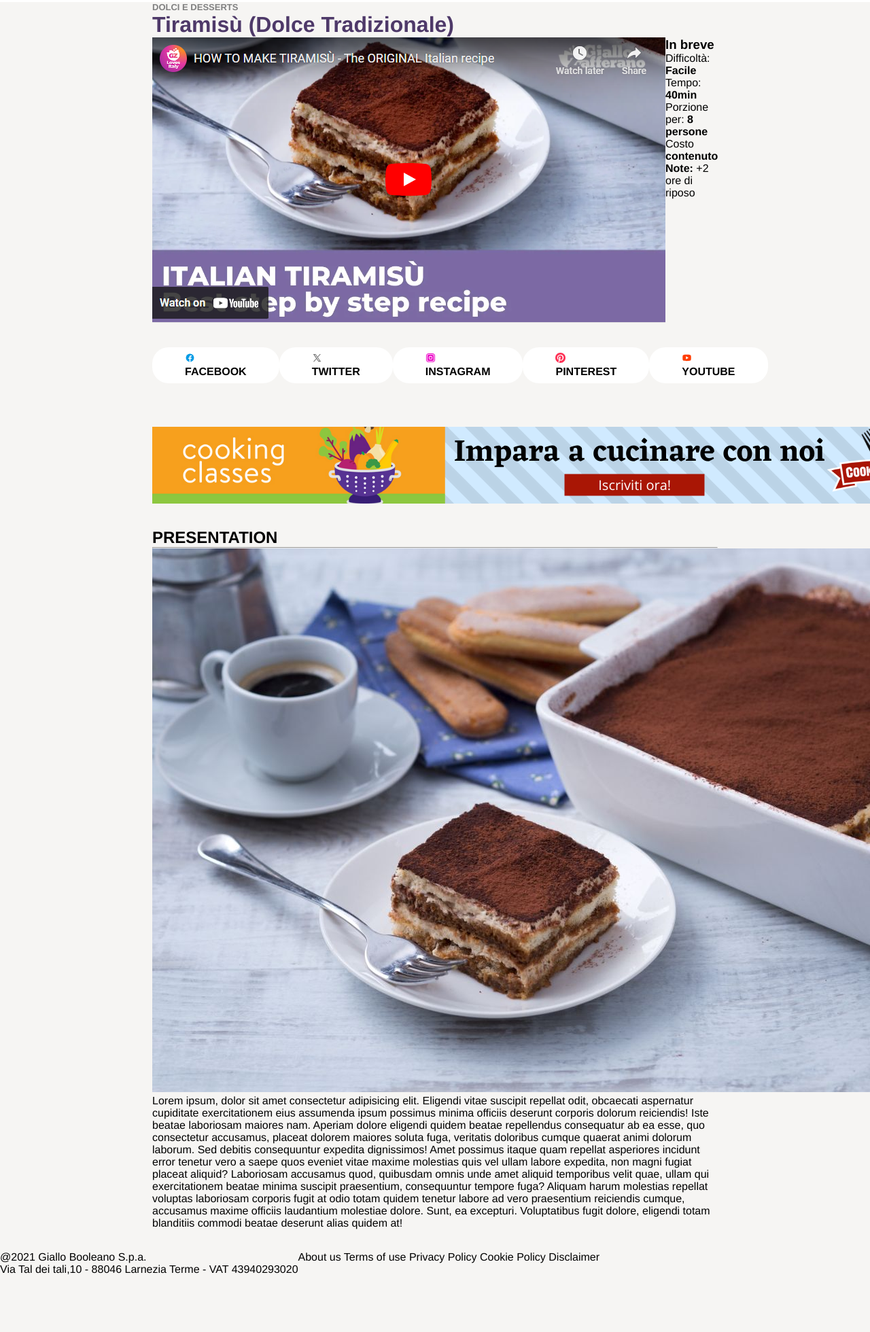
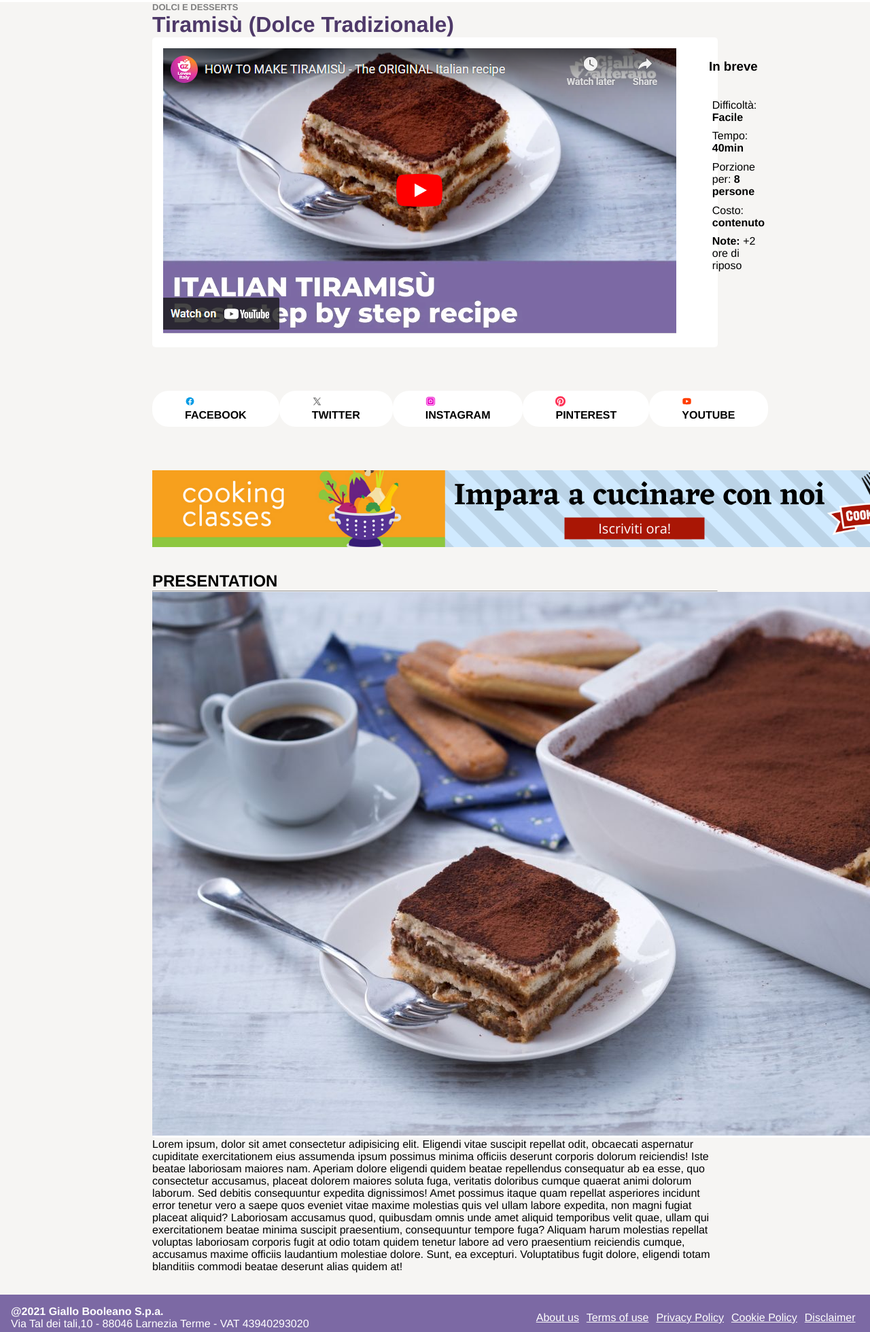
Before and after one commit to ViktorJoseCentonza/htmlcss-responsive-layout, a plain HTML site: page index.html in a window 1280 px wide. Shown: the part 35-1995 px from the top of the page at 68% size. Before the commit the page ends 1944 px from the top, so only its background shows below. Drawn offline with Linux system fonts and the light colour scheme.

Commit message:
add footer style

```diff
--- a/assets/css/style.css
+++ b/assets/css/style.css
@@ -53,6 +53,11 @@ section {
 /* #region debug */
 
 .debug {
+
+    * {
+        border: 2px dotted green;
+    }
+
     header {
         background-color: red;
 
@@ -73,8 +78,16 @@ section {
     footer {
         background-color: orange;
 
-        * {
-            background-color: lightcoral;
+        section {
+            background-color: orange;
+
+            div {
+                background-color: red;
+
+                a {
+                    background-color: black;
+                }
+            }
         }
     }
 }
@@ -117,17 +130,53 @@ main {
         }
 
         container {
+            background-color: var(--secondary-color);
+            border-radius: 0.3rem;
+
             div {
                 flex-direction: column;
+                padding: 1rem;
+
+                span {
+                    padding: 0.3rem;
+                }
 
             }
         }
     }
 }
 
+
+
 /*#endregion main*/
 
 /*#region footer*/
+
+footer {
+    section {
+        color: var(--secondary-color);
+        background-color: var(--main-color);
+
+        justify-content: space-between;
+        align-items: center;
+        padding: 1rem;
+
+        div {
+            justify-content: space-around;
+            flex-grow: 6;
+
+            a {
+                text-decoration: underline;
+            }
+
+            &:last-child {
+                flex-grow: 1;
+            }
+        }
+
+    }
+}
+
 /*#endregion footer*/
 
 /*#region mediaqueries*/
--- a/index.html
+++ b/index.html
@@ -8,14 +8,14 @@
     <link rel="stylesheet" href="assets/css/style.css">
 </head>
 
-<body class="">
+<body class="debu">
 
     <header>
         <h1>Giallo Booleano</h1>
     </header>
     <main>
 
-        <section>
+        <section id="top-content">
             <div>
                 <h4>DOLCI E DESSERTS</h4>
                 <H1>Tiramisù (Dolce Tradizionale)</H1>
@@ -29,27 +29,19 @@
                     </div>
 
                     <div class="d-flex">
-                        <span>Difficoltà:
-                            <span><b>Facile</b> </span>
-                        </span>
-                        <span>Tempo:
-                            <span><b>40min </b></span>
-                        </span>
-                        <span>Porzione per:
-                            <span><b>8 persone </b></span>
-                        </span>
-                        <span>Costo
-                            <span><b>contenuto</b> </span>
-                        </span>
-                        <span><b>Note:</b>
-                            <span>+2 ore di riposo </span>
-                        </span>
+                        <span>Difficoltà:<b> Facile</b></span>
+                        <span>Tempo:<b> 40min</b></span>
+                        <span>Porzione per:<b> 8 persone</b></span>
+                        <span>Costo:<b> contenuto</b></span>
+                        <span><b>Note:</b> +2 ore di riposo</span>
                     </div>
 
                 </div>
 
             </container>
+        </section>
 
+        <section id="socials">
             <div class="social-buttons d-flex">
                 <a class="bttn" href="Facebook.com"> <svg xmlns="http://www.w3.org/2000/svg" x="0px" y="0px" width="15"
                         height="15" viewBox="0 0 48 48">
@@ -101,14 +93,13 @@
                     </svg><b>YOUTUBE</b></a>
 
             </div>
-
         </section>
 
-        <section>
+        <section id="banner">
             <img src="assets/img/banner.png" alt="banner">
         </section>
 
-        <section>
+        <section id="presentation">
             <h2>PRESENTATION</h2>
             <hr><!-- needs to be styled --></hr>
             <container>
@@ -133,11 +124,11 @@
     <footer>
         <section class="d-flex">
             <div>
-                <div>@2021 Giallo Booleano S.p.a.</div>
+                <div><b>@2021 Giallo Booleano S.p.a.</b></div>
                 <span>Via Tal dei tali,10 - 88046 Larnezia Terme - VAT 43940293020</span>
             </div>
 
-            <div>
+            <div class="d-flex">
                 <a href="">About us</a>
                 <a href="">Terms of use</a>
                 <a href="">Privacy Policy</a>
```
